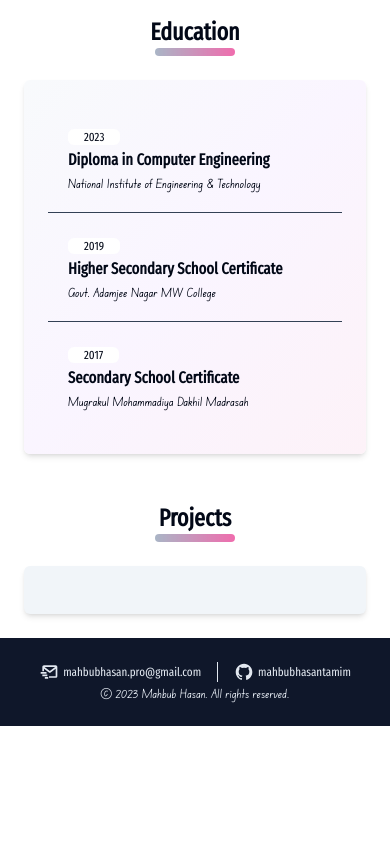
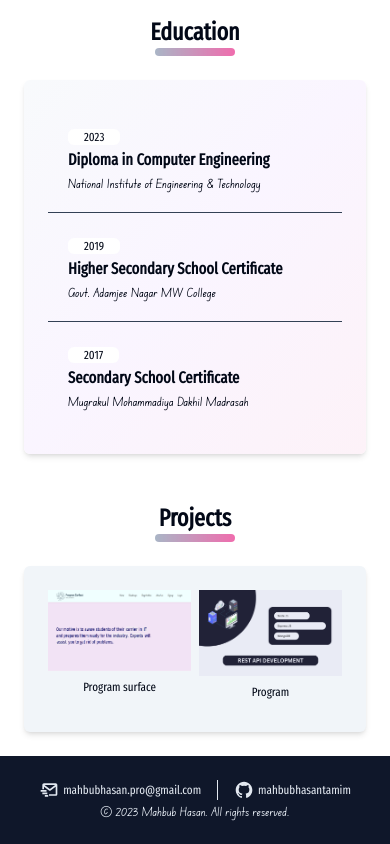
Before and after one commit to mahbubhasantamim/mahbubhasantamim.github.io, a React (Vite) app: page / in a window 390 px wide. Shown: the part 4069-4913 px from the top of the page. Before the commit the page ends 4795 px from the top, so only its background shows below. Built offline with nearby package versions, Linux system fonts and the light colour scheme.

Commit message:
Projects update

```diff
--- a/src/views/pages/home/components/project/Project.comp.tsx
+++ b/src/views/pages/home/components/project/Project.comp.tsx
@@ -1,12 +1,28 @@
 import SectionHeadingComp from "@/components/shared/sectionHeading/SectionHeading.comp";
-
+import programSurfaceThumb from "../../../../../assets/img/portfolio-img/programSurface.png";
+import backendImg from "../../../../../assets/img/service-img/Backend-development.png";
+import { ProjectCardComp } from "./ProjectCard.comp";
 export const ProjectComp = () => {
+  const projects = [
+    {
+      projectImg: programSurfaceThumb,
+      projectTitle: "Program surface",
+    },
+    {
+      projectImg: backendImg,
+      projectTitle: "Program",
+    },
+  ];
   return (
     <>
       <div className="px-6 md:px-16 pt-6 md:pt-10">
         <SectionHeadingComp>Projects</SectionHeadingComp>
         <div className="py-6">
-          <div className="grid lg:grid-cols-3 divide-y lg:divide-y-0 lg:divide-x divide-slate-700 p-6 bg-slate-100 rounded-md shadow-md"></div>
+          <div className="grid grid-cols-2 md:grid-cols-3 lg:grid-cols-4 gap-2 p-6 bg-slate-100 rounded-md shadow-md">
+            {projects.map((project, index) => (
+              <ProjectCardComp key={index} projectDetails={project} />
+            ))}
+          </div>
         </div>
       </div>
     </>
--- /dev/null
+++ b/src/views/pages/home/components/project/ProjectCard.comp.tsx
@@ -0,0 +1,31 @@
+import { ModalComp } from "@/components/shared/modal/Modal.comp";
+import { useState } from "react";
+
+type ProjectPropType = {
+  projectDetails: {
+    projectImg: string;
+    projectTitle: string;
+  };
+};
+export const ProjectCardComp = ({ projectDetails }: ProjectPropType) => {
+  const [isModal, setIsModal] = useState(false);
+
+  return (
+    <>
+      <div
+        onClick={() => setIsModal(true)}
+        className="hover:bg-slate-50 hover:cursor-pointer"
+      >
+        <img src={projectDetails.projectImg} alt="" />
+        <p className="py-2 text-center text-xs md:text-sm">
+          {projectDetails.projectTitle}
+        </p>
+      </div>
+      {isModal && (
+        <ModalComp modalFn={setIsModal}>
+          <p>{projectDetails.projectTitle}</p>
+        </ModalComp>
+      )}
+    </>
+  );
+};
```
